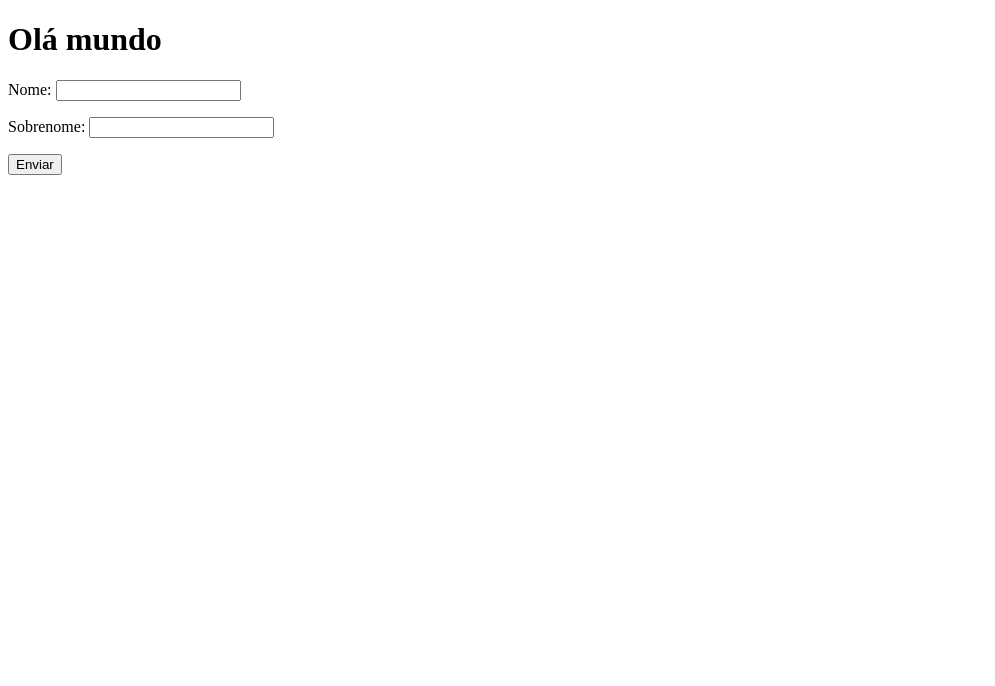
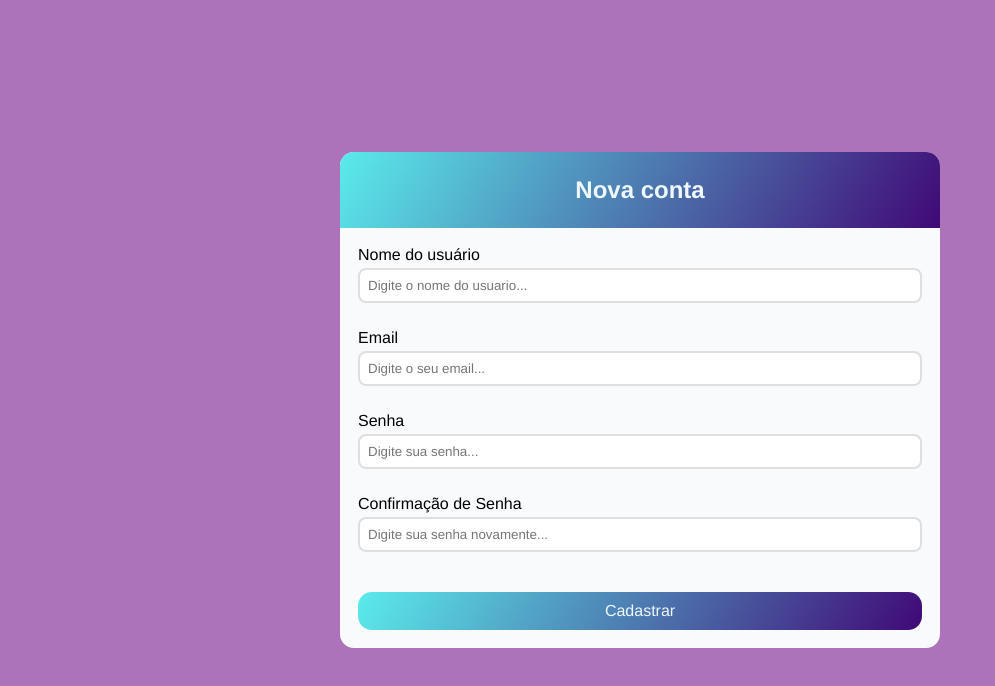
Before and after one commit to Rocha-ofc/formulario, a plain HTML site: page index.html in a window 1280 px wide. Shown: the whole page, without its empty margins (0-995 px from the left). Drawn offline with Linux system fonts and the light colour scheme.

Commit message:
atualize index.html style.css script.js

```diff
--- a/index.html
+++ b/index.html
@@ -4,16 +4,64 @@
     <meta charset="UTF-8">
     <meta name="viewport" content="width=device-width, initial-scale=1.0">
     <title>formulario</title>
-</head>
+    <link rel="stylesheet" href="style.css">
+
+    </head>
+
+
 <body>
-    <h1>Olá mundo</h1>
-    <form action="cadastro.php">
+          <div class="container">
+            <section class="header">
+                <h2>Nova conta</h2>
+            </section>
 
-        <p><label for="inome">Nome</label>:
-            <input type="text" name="nome" id="inome"> </p>
-        <p><label for="iSobrenome">Sobrenome</label>:
-             <input type="text" name="Sobrenome" id="iSobrenome"> </p>
-        <p><input type="submit" value="Enviar"></p>
-    </form>
+
+            <form id="form" class="form">
+               <div class="form-content">
+                <label for="username">Nome do usuário</label>
+                <input type="text"
+                        id="username"
+                        placeholder="Digite o nome do usuario..."/>
+                  <a> Aqui vai a mensagem de erro...</a>
+
+               </div>
+
+               <div class="form-content">
+                <label for="email">Email</label>
+                <input type="email"
+                        id="email"
+                        placeholder="Digite o seu email..."/>
+                  <a> Aqui vai a mensagem de erro...</a>
+
+               </div>
+
+               <div class="form-content">
+                <label for="password">Senha</label>
+                <input type="password"
+                        id="password"
+                        placeholder="Digite sua senha..."/>
+                  <a> Aqui vai a mensagem de erro...</a>
+
+               </div>
+
+               <div class="form-content">
+                <label for="password-confirmation">Confirmação de Senha</label>
+                <input
+                        type="password"
+                        id="password-confirmation"
+                        placeholder="Digite sua senha novamente..."/>
+                  <a> Aqui vai a mensagem de erro...</a>
+
+               </div>
+
+               <button type="submit">Cadastrar</button>
+
+
+
+            </form>
+          </div>
+
+          <script src="script.js"></script>
+
 </body>
 </html>
--- /dev/null
+++ b/script.js
@@ -0,0 +1,31 @@
+
+const form = document.getElementById("form");
+const username = document.getElementById("username");
+const email = document.getElementById("email");
+const password = document.getElementById("password");
+const passwordConfirmation = document.getElementById("password-confirmation");
+
+form.addEventListener("submit",(event) => {
+    event.preventDefault();
+
+    checkInputUsername();
+})
+
+function checkInputUsername(){
+    const usernameValue = username.value;
+
+    if(usernameValue === ""){
+        errorInput(username,"Preencha um usarname!");
+    }
+
+}
+
+function errorInput(input, message){
+    const formItem = input.parentElement;
+    const textMessage = formItem.querySelector("a")
+
+    textMessage.innerText = message;
+
+    formItem.className = "form-content error"
+
+}
--- /dev/null
+++ b/style.css
@@ -0,0 +1,92 @@
+* {
+    box-sizing: border-box;
+    margin: 0;
+    padding: 0;
+    font-family: 'Franklin Gothic Medium', 'Arial Narrow', Arial, sans-serif;
+}
+
+body {
+    background-color: rgb(173, 115, 186);
+    width: 100%;
+    min-height: 100vh;
+    display: flex;
+    justify-content: center;
+    align-items: center;
+   }
+.container {
+    background-color: rgba(251, 254, 254, 0.974);
+    border-radius: 14px;
+    margin: 14px;
+    max-width: 600px;
+    width: 100%;
+    box-sizing: 0 3px 5px rgba(9, 9, 9, 0.5);
+    overflow: hidden;
+}
+
+.header {
+
+   background: linear-gradient(120deg, rgb(90, 235, 235) 0%, rgb(64, 9, 118) 100%);
+   padding: 24px;
+   text-align: center;
+   color: aliceblue;
+}
+
+.form{
+    padding: 18px;
+}
+
+.form-content {
+
+    margin-bottom: 8px;
+    padding-bottom: 18px;
+    position: relative;
+}
+
+.form-content label {
+
+    display: inline-block;
+    margin-bottom: 4px;
+}
+
+.form-content input {
+
+    display: block;
+    width: 100%;
+    border-radius: 8px;
+    padding: 8px;
+    border: 2px solid #dfdfdf;
+
+}
+
+.form-content a{
+    position: absolute;
+    bottom: -8px;
+    left: 0;
+    visibility: hidden;
+
+}
+
+.form button {
+
+    background: linear-gradient(120deg, rgb(90, 235, 235) 0%, rgb(64, 9, 118) 100%);
+    color: aliceblue;
+    width: 100%;
+    border-radius: 14px;
+    padding: 10px;
+    border: 0;
+    font-size: 16px;
+    cursor: pointer;
+    margin-top: 14px;
+
+}
+
+.form-content.erro input {
+
+         background-color: #ff3b25;
+}
+
+.form-content.erro a {
+    color: #ff3b25;
+
+    visibility: visible;
+}
```
